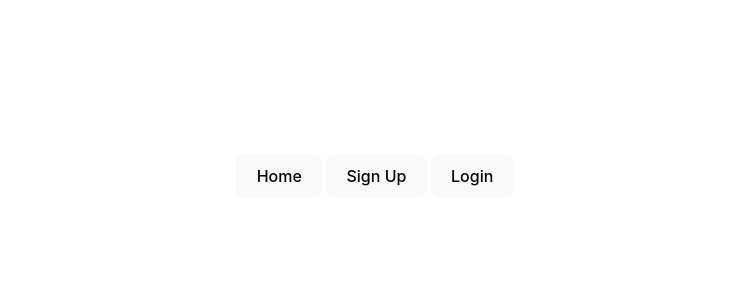
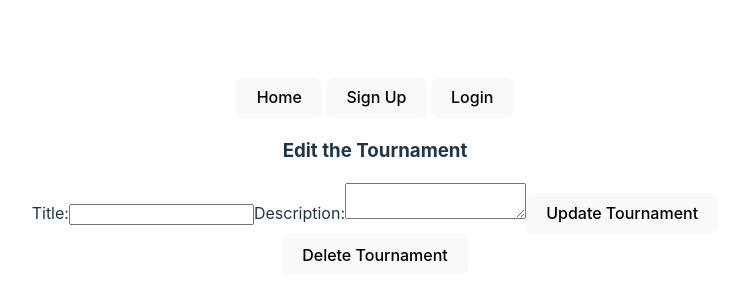
Before and after one commit to GamersGrid/Client-GamersGrid, a React (Vite) app: page /tournaments/edit/1 in a window 1280 px wide. Before the commit this address had no page. Shown: the part 224-524 px from the top of the page, without its empty margins (265-994 px from the left). Built offline with nearby package versions, Linux system fonts and the light colour scheme; no server answers.

Commit message:
add funcionality to update/delete tournaments

```diff
--- a/src/App.jsx
+++ b/src/App.jsx
@@ -10,6 +10,8 @@ import TournamentListPage from './pages/TournamentListPage';
 import IsAnon from './components/isAnon';
 import IsPrivate from './components/IsPrivate';
 import AddTournamentPage from './pages/AddTournamentPage';
+import TournamentDetailsPage from './pages/TournamentDetailsPage';
+import EditTournamentPage from './pages/EditTournamentPage';
 function App() {
 
 
@@ -24,6 +26,8 @@ function App() {
         <Route path="/signup" element={<IsAnon> <Signup /> </IsAnon>} />
         <Route path="/login" element={<IsAnon> <Login /> </IsAnon>} />
         <Route path="/addtournament" element={<AddTournamentPage/>}/>
+        <Route path="/tournaments/:tournamentId" element={<TournamentDetailsPage/>}/>
+        <Route path="/tournaments/edit/:tournamentId" element={<EditTournamentPage />}/>
 
       </Routes>
     </>
--- /dev/null
+++ b/src/pages/EditTournamentPage.jsx
@@ -0,0 +1,78 @@
+import { useState, useEffect } from "react";
+import { useParams, useNavigate } from 'react-router-dom';
+import axios from "axios";
+
+
+
+function EditTournamentPage(props) {
+    const [title, setTitle] = useState("");
+    const [description, setDescription] = useState("");
+
+    const { tournamentId } = useParams();
+    const navigate = useNavigate();
+
+    useEffect(() => {
+        axios
+            .get(`${import.meta.env.VITE_API_URL}/api/tournaments/${tournamentId}`)
+            .then((response) => {
+                const tournament = response.data;
+                setTitle(tournament.title);
+                setDescription(tournament.description);
+            })
+            .catch((error) => console.log(error));
+
+    }, [tournamentId]);
+
+
+    const handleFormSubmit = (e) => {
+        e.preventDefault();
+        const requestBody = { title, description };
+
+        axios
+            .put(`${import.meta.env.VITE_API_URL}/api/tournaments/${tournamentId}`, requestBody)
+            .then((response) => {
+                navigate(`/tournaments/${tournamentId}`)
+            });
+    };
+
+
+    const deleteTournament = () => {
+
+        axios
+            .delete(`${import.meta.env.VITE_API_URL}/api/tournaments/${tournamentId}`)
+            .then(() => {
+                navigate("/tournaments");
+            })
+            .catch((err) => console.log(err));
+    };
+
+
+    return (
+        <div className="EditTournamentPage">
+            <h3>Edit the Tournament</h3>
+
+            <form onSubmit={handleFormSubmit}>
+                <label>Title:</label>
+                <input
+                    type="text"
+                    name="title"
+                    value={title}
+                    onChange={(e) => setTitle(e.target.value)}
+                />
+
+                <label>Description:</label>
+                <textarea
+                    name="description"
+                    value={description}
+                    onChange={(e) => setDescription(e.target.value)}
+                />
+
+                <button type="submit">Update Tournament</button>
+            </form>
+
+            <button onClick={deleteTournament}>Delete Tournament</button>
+        </div>
+    );
+}
+
+export default EditTournamentPage;
--- a/src/pages/TournamentDetailsPage.jsx
+++ b/src/pages/TournamentDetailsPage.jsx
@@ -0,0 +1,58 @@
+import { useState, useEffect } from "react";
+import axios from "axios";
+import { Link, useParams } from "react-router-dom";
+
+
+
+function TournamentDetailsPage(props) {
+    const [tournament, setTournament] = useState(null);
+
+    const { tournamentId } = useParams();
+
+    const getTournament = () => {
+
+        const storedToken = localStorage.getItem("authToken");
+
+        axios
+            .get(
+                `${import.meta.env.VITE_API_URL}/api/tournaments/${tournamentId}`,
+                { headers: { Authorization: `Bearer ${storedToken}` } }
+            )
+            .then((response) => {
+                const oneTournament= response.data;
+                setTournament(oneTournament);
+            })
+            .catch((error) => console.log(error));
+    };
+
+
+    useEffect(() => {
+        getTournament();
+    }, []);
+
+
+    return (
+        <div className="TournamentDetails">
+            {tournament && (
+                <>
+                    <h1>{tournament.title}</h1>
+                    <p>{tournament.description}</p>
+                </>
+            )}
+
+
+
+
+            <Link to="/tournaments">
+                <button>Back to tournaments</button>
+            </Link>
+
+            <Link to={`/tournaments/edit/${tournamentId}`}>
+                <button>Edit tournament</button>
+            </Link>
+
+        </div>
+    );
+}
+
+export default TournamentDetailsPage;
```
